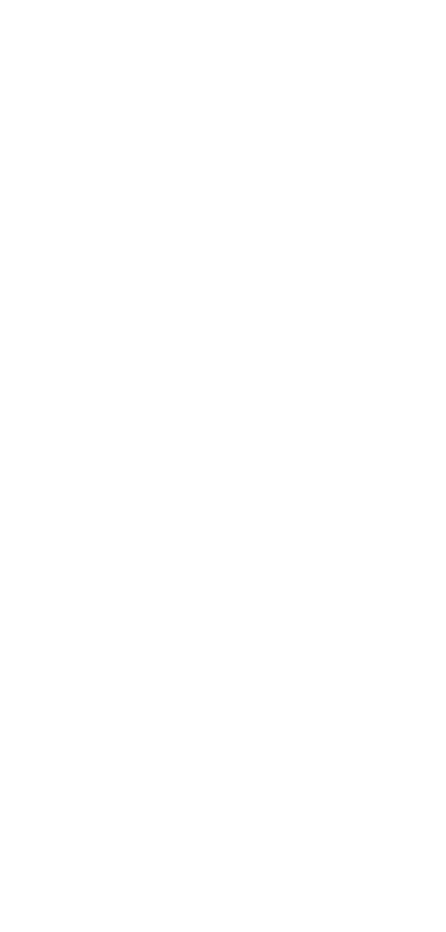
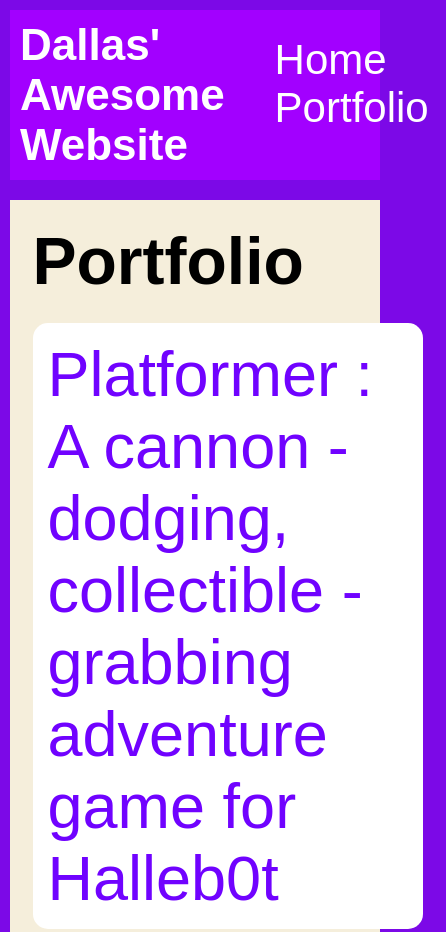
Before and after one commit to dbranigan1/dbranigan1.github.io, a plain HTML site: page portfolio.html in a window 390 px wide. Shown: the top 932 px of the page, 446 px wide, since content can reach past the window. Before the commit the page ends 844 px from the top, so only its background shows below. Drawn offline with Linux system fonts and the light colour scheme.

Commit message:
add portfolio.html file

```diff
--- a/portfolio.html
+++ b/portfolio.html
@@ -0,0 +1,33 @@
+<!DOCTYPE HTML>
+<html>
+    <head>
+        <title>Dallas' Amazing Website</title>
+        <link rel="stylesheet" href="style.css">
+    </head>
+
+    <body>
+        <div id="all-contents">
+            <nav>
+                <h1>Dallas' Awesome Website</h1>
+                <ul id="nav-ul">
+                   <li class="nav-li">
+                   <a class="nav-a" href="index.html">Home</a>
+                 </li>
+                 <li class="nav-li">
+                   <a class="nav-a" href="portfolio.html">Portfolio</a>
+                 </li>
+             </ul>
+         </nav>
+         <main>
+            <div class="content">
+                <h1>Portfolio</h1>
+                <ul id="portfolio">
+                    <li><a href="projects/platformer/">Platformer : A cannon - dodging, collectible - grabbing adventure game for Halleb0t</a></li>
+                    <li><a href="projects/bouncing-box/">Bouncing Box : A project that gives you a taste of game development on the web </a></li>
+                    <li><a href="projects/circularity/">Circularity : A motion poem using random number generation and velocity applied to circle shapes...</a></li>
+                </ul>
+            </div>
+         </main>
+        </div>
+    </body>
+</html>
--- a/style.css
+++ b/style.css
@@ -1,8 +1,9 @@
 body {
-    background: rgb(125, 198, 205);
-    color: rgb(231, 27, 44);
+    background: rgb(124, 9, 231);
+    color: rgb(111, 0, 255);
     padding: 10px;
     font-family: arial;
+    margin: auto;
 }
 #all-contents {
   max-width: 800px;
@@ -11,7 +12,7 @@ body {
 
 /* navigation menu */
 nav {
-    background: rgb(239, 80, 41);
+    background: rgb(162, 0, 255);
    margin: 0 auto;
    margin-bottom: 20px;
     display: flex;
@@ -61,3 +62,77 @@ main {
 h2, h3 {
     margin: 0px;
 }
+         /* portfolio styles */
+         .content h1 {
+            color: black;
+        }
+
+        #portfolio {
+            list-style-type: none;
+            padding-left: 0;
+        }
+
+        #portfolio li {
+            background: #fff;
+            padding: 10px;
+            border-radius: 10px;
+            margin-bottom: 10px;
+        }
+
+        #portfolio li:hover {
+            background: #000000;
+        }
+
+        #portfolio a {
+            text-decoration: none;
+            color: #7002ff;
+        }
+                    /* responsive web design */
+                    @media screen and (min-width: 120px) and (max-width: 1080px) {
+                        main {
+                          height: 100ch;
+                          zoom: 1.5;
+                          display: grid;
+                        }
+
+                        h1 {
+                          font-size: 44px;
+                        }
+
+                        h2 {
+                          font-size: 42px;
+                        }
+
+                        h3 {
+                          font-size: 36px;
+                        }
+
+                        #all-contents {
+                          height: 100ch;
+                          margin: none;
+                        }
+
+                        a {
+                          font-size: 42px;
+                        }
+
+                        .sidebar {
+                          margin-right: 0px;
+                          justify-content: center;
+                          align-items: center;
+                        }
+
+                        .sidebar-img {
+                          width: 100%;
+                        }
+
+                        p,
+                        li {
+                          font-size: 24px;
+                        }
+
+                        .content {
+                          align-content: center;
+                          justify-content: center;
+                        }
+                    }
```
